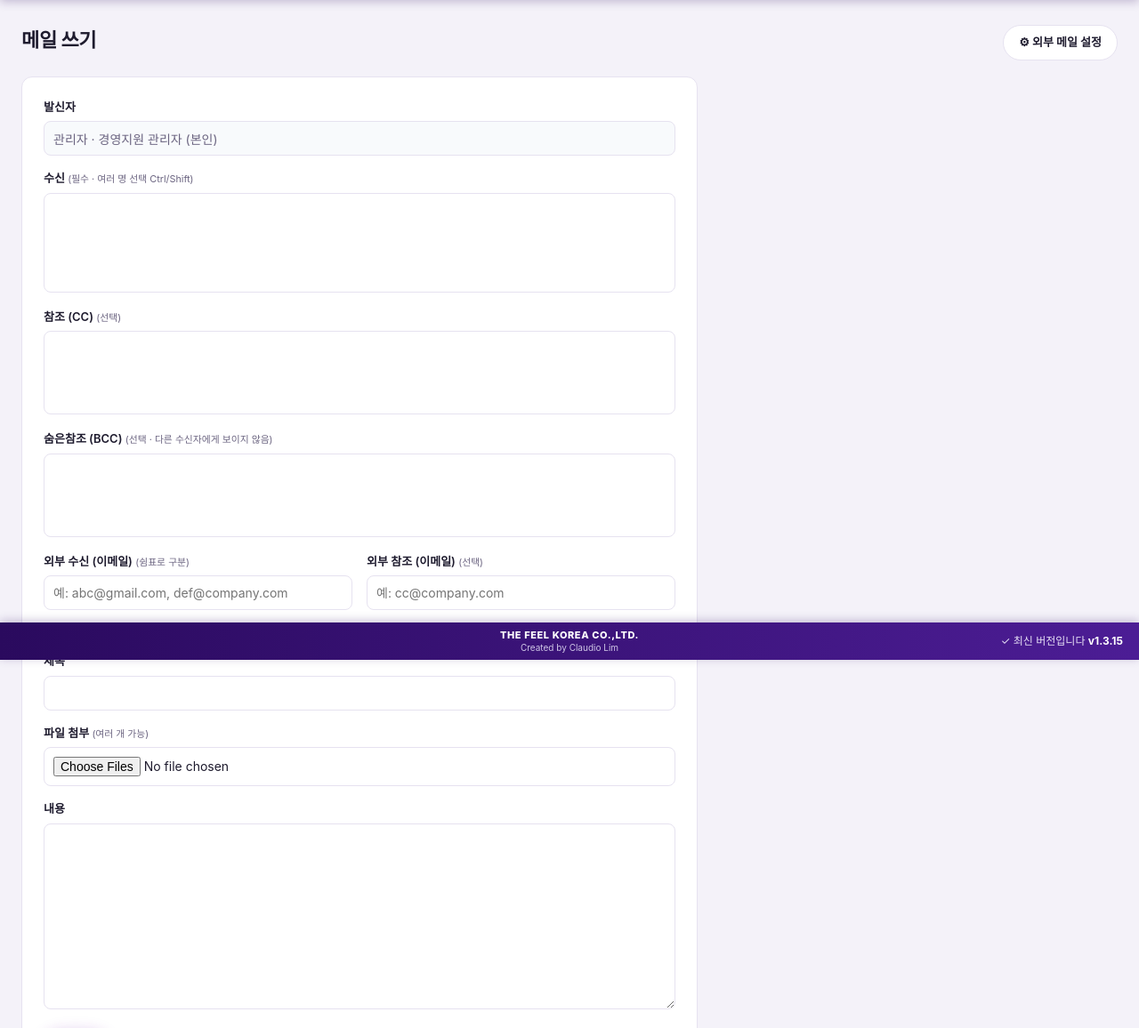
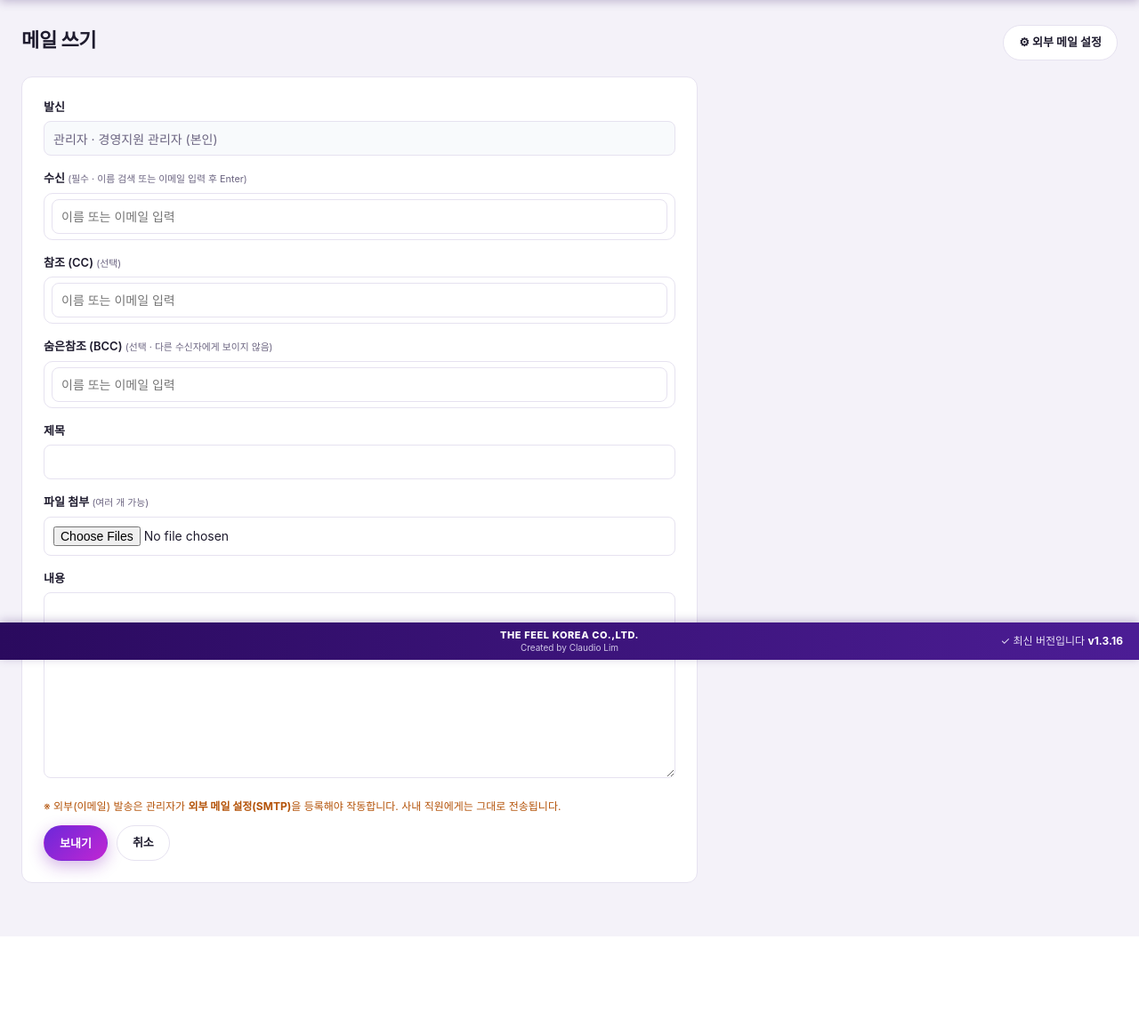
Before and after one commit to Claudio-sys11/thefeel-intranet, a Flask app: page /mail/compose in a window 1280 px wide. Shown: the part 58-1214 px from the top of the page at 89% size. After the commit the page ends 1111 px from the top, so only its background shows below. Run offline with Flask 3, Linux system fonts and the light colour scheme; the visitor is signed in with stand-in values (Sample User, id 1); data comes from the database, SQL or seed files in the repository; tables that the repository leaves empty hold one stand-in row (values such as "Sample post"); lists and menus that the app fills with data are empty.

Commit message:
v1.3.16 - 메일 수신자 이름검색 자동완성 입력
- 발신: 본인 이름 표시(읽기전용)
- 수신/참조/숨은참조: 기본 공란 텍스트 입력. 이름 입력 시 직원 검색(자동완성)
  → 선택하면 칩으로 추가(내부=user id), 이메일 입력 시 외부 칩(ext_)으로 기록
- 칩 다중 hidden input → 백엔드 getlist 처리, 외부 BCC(ext_bcc)도 지원
- 중복 방지, Backspace로 마지막 칩 삭제, 외부 발송에 bcc 포함

Co-Authored-By: Claude Opus 4.8 <noreply@anthropic.com>

```diff
--- a/app.py
+++ b/app.py
@@ -1030,7 +1030,7 @@ def parse_emails(s):
     return [p.strip() for p in re.split(r"[,;\s]+", s or "") if p.strip() and "@" in p]
 
 
-def send_external_mail(to_addrs, cc_addrs, subject, body, attach_paths):
+def send_external_mail(to_addrs, cc_addrs, bcc_addrs, subject, body, attach_paths):
     """SMTP로 외부 발송. (성공여부, 오류메시지) 반환."""
     cfg = smtp_config()
     if not cfg["host"] or not cfg["user"]:
@@ -1039,7 +1039,7 @@ def send_external_mail(to_addrs, cc_addrs, subject, body, attach_paths):
     msg["From"] = f'{cfg["from_name"]} <{cfg["user"]}>' if cfg["from_name"] else cfg["user"]
     msg["To"] = ", ".join(to_addrs)
     if cc_addrs:
-        msg["Cc"] = ", ".join(cc_addrs)
+        msg["Cc"] = ", ".join(cc_addrs)            # 숨은참조(bcc)는 헤더에 넣지 않음
     msg["Subject"] = subject
     msg.set_content(body or "")
     for path, fname in attach_paths:
@@ -1058,7 +1058,7 @@ def send_external_mail(to_addrs, cc_addrs, subject, body, attach_paths):
             if cfg["security"] == "tls":
                 srv.starttls()
         srv.login(cfg["user"], cfg["password"])
-        srv.send_message(msg, to_addrs=list(to_addrs) + list(cc_addrs))
+        srv.send_message(msg, to_addrs=list(to_addrs) + list(cc_addrs) + list(bcc_addrs))
         srv.quit()
         return (True, "")
     except Exception as e:
@@ -1079,7 +1079,7 @@ def admin_smtp():
         db.commit()
         if action == "test":
             cfg = smtp_config()
-            ok, err = send_external_mail([cfg["user"]], [], "[The Feel Intranet] SMTP 테스트",
+            ok, err = send_external_mail([cfg["user"]], [], [], "[The Feel Intranet] SMTP 테스트",
                                          "외부 메일 발송 설정이 정상 동작합니다.", [])
             flash("테스트 메일을 보냈습니다. 받은 편지함을 확인하세요." if ok else f"테스트 실패: {err}",
                   "ok" if ok else "error")
@@ -1123,8 +1123,9 @@ def mail_compose():
         to = [r for r in request.form.getlist("to") if r]
         cc = [r for r in request.form.getlist("cc") if r]
         bcc = [r for r in request.form.getlist("bcc") if r]
-        ext_to = parse_emails(request.form.get("ext_to", ""))    # 외부 수신 이메일
-        ext_cc = parse_emails(request.form.get("ext_cc", ""))    # 외부 참조 이메일
+        ext_to = parse_emails(", ".join(request.form.getlist("ext_to")))   # 외부 수신 이메일(여러 개)
+        ext_cc = parse_emails(", ".join(request.form.getlist("ext_cc")))   # 외부 참조
+        ext_bcc = parse_emails(", ".join(request.form.getlist("ext_bcc"))) # 외부 숨은참조
         if not subject or (not to and not ext_to):
             flash("제목과 받는 사람(사내 수신 또는 외부 이메일)을 입력하세요.", "error")
             return render_template("mail/compose.html", users=users, form=request.form,
@@ -1158,10 +1159,10 @@ def mail_compose():
                 pass
         db.commit()
         # 외부 발송(SMTP)
-        if ext_to or ext_cc:
+        if ext_to or ext_cc or ext_bcc:
             paths = [(os.path.join(ATTACH_DIR, a["stored_name"]), a["filename"])
                      for a in db.execute("SELECT * FROM message_attachments WHERE message_id=?", (mid,)).fetchall()]
-            ok, err = send_external_mail(ext_to, ext_cc, subject, body, paths)
+            ok, err = send_external_mail(ext_to, ext_cc, ext_bcc, subject, body, paths)
             if ok:
                 flash("메일을 보냈습니다. (외부 발송 포함)", "ok")
             else:
--- a/static/style.css
+++ b/static/style.css
@@ -124,6 +124,21 @@ td.dt .dt-time{font-size:10.5px;color:#94a3b8}
 .form-card .fc-ic{font-size:26px}
 .form-card b{font-size:15px}
 .form-card small{color:var(--muted);font-size:12px}
+/* 메일 수신자 입력(이름 검색 + 칩) */
+.recip-field{position:relative;display:flex;flex-wrap:wrap;gap:6px;align-items:center;
+  border:1px solid var(--line);border-radius:10px;padding:6px 8px;background:#fff;min-height:44px}
+.recip-field .chip{display:inline-flex;align-items:center;gap:6px;background:#ede9fe;color:#5b21b6;
+  border-radius:999px;padding:3px 10px;font-size:13px;font-weight:600}
+.recip-field .chip small{font-weight:500;opacity:.8}
+.recip-field .chip.ext{background:#e0f2fe;color:#075985}
+.recip-field .chip .x{cursor:pointer;font-weight:800;opacity:.6}
+.recip-field .chip .x:hover{opacity:1}
+.recip-input{border:0;outline:none;flex:1;min-width:160px;font-size:14px;padding:5px;background:transparent}
+.suggest{position:absolute;left:0;right:0;top:100%;z-index:20;background:#fff;border:1px solid var(--line);
+  border-radius:10px;margin-top:4px;max-height:230px;overflow:auto;box-shadow:0 8px 24px rgba(0,0,0,.12);display:none}
+.suggest .opt{padding:9px 12px;cursor:pointer;font-size:13px}
+.suggest .opt:hover{background:var(--bg)}
+.suggest .opt small{color:var(--muted)}
 /* 메일 첨부파일 */
 .attach-box{background:#f8fafc;border:1px solid var(--line);border-radius:10px;padding:12px 16px;margin:0 0 14px}
 .attach-box ul{margin:8px 0 0;padding-left:18px}
--- a/templates/mail/compose.html
+++ b/templates/mail/compose.html
@@ -7,40 +7,81 @@
 </div>
 <form method="post" class="form" enctype="multipart/form-data">
   <div class="row">
-    <label>발신자</label>
+    <label>발신</label>
     <input type="text" value="{{ current_user['name'] }}{% if current_user['dept'] %} · {{ current_user['dept'] }}{% endif %}{% if current_user['position'] %} {{ current_user['position'] }}{% endif %} (본인)" disabled>
   </div>
   <div class="row">
-    <label>수신 <small>(필수 · 여러 명 선택 Ctrl/Shift)</small></label>
-    <select name="to" multiple size="5">
-      {% for u in users %}<option value="{{ u['id'] }}">{{ u['name'] }} · {{ u['dept'] or '-' }} {{ u['position'] or '' }}</option>{% endfor %}
-    </select>
+    <label>수신 <small>(필수 · 이름 검색 또는 이메일 입력 후 Enter)</small></label>
+    <div class="recip-field" id="rf-to"><input type="text" class="recip-input" placeholder="이름 또는 이메일 입력" autocomplete="off"><div class="suggest" id="sg-to"></div></div>
   </div>
   <div class="row">
     <label>참조 (CC) <small>(선택)</small></label>
-    <select name="cc" multiple size="4">
-      {% for u in users %}<option value="{{ u['id'] }}">{{ u['name'] }} · {{ u['dept'] or '-' }} {{ u['position'] or '' }}</option>{% endfor %}
-    </select>
+    <div class="recip-field" id="rf-cc"><input type="text" class="recip-input" placeholder="이름 또는 이메일 입력" autocomplete="off"><div class="suggest" id="sg-cc"></div></div>
   </div>
   <div class="row">
     <label>숨은참조 (BCC) <small>(선택 · 다른 수신자에게 보이지 않음)</small></label>
-    <select name="bcc" multiple size="4">
-      {% for u in users %}<option value="{{ u['id'] }}">{{ u['name'] }} · {{ u['dept'] or '-' }} {{ u['position'] or '' }}</option>{% endfor %}
-    </select>
+    <div class="recip-field" id="rf-bcc"><input type="text" class="recip-input" placeholder="이름 또는 이메일 입력" autocomplete="off"><div class="suggest" id="sg-bcc"></div></div>
   </div>
-  <div class="row two">
-    <div><label>외부 수신 (이메일) <small>(쉼표로 구분)</small></label>
-      <input type="text" name="ext_to" value="{{ form.get('ext_to','') }}" placeholder="예: abc@gmail.com, def@company.com"></div>
-    <div><label>외부 참조 (이메일) <small>(선택)</small></label>
-      <input type="text" name="ext_cc" value="{{ form.get('ext_cc','') }}" placeholder="예: cc@company.com"></div>
-  </div>
-  {% if not smtp_on %}<p class="hint" style="text-align:left;color:#b45309">※ 외부 발송은 관리자가 <b>외부 메일 설정(SMTP)</b>을 등록해야 작동합니다. 사내 수신은 그대로 가능합니다.</p>{% endif %}
   <div class="row"><label>제목</label><input type="text" name="subject" value="{{ form.get('subject','') }}" required></div>
   <div class="row"><label>파일 첨부 <small>(여러 개 가능)</small></label><input type="file" name="attachments" multiple></div>
   <div class="row"><label>내용</label><textarea name="body" rows="11">{{ form.get('body','') }}</textarea></div>
+  {% if not smtp_on %}<p class="hint" style="text-align:left;color:#b45309">※ 외부(이메일) 발송은 관리자가 <b>외부 메일 설정(SMTP)</b>을 등록해야 작동합니다. 사내 직원에게는 그대로 전송됩니다.</p>{% endif %}
   <div class="actions">
     <button class="btn primary">보내기</button>
     <a href="{{ url_for('mail_inbox') }}" class="btn">취소</a>
   </div>
 </form>
+
+<script>
+var USERS = [{% for u in users %}{id:{{ u['id'] }},name:"{{ u['name']|e }}",dept:"{{ (u['dept'] or '')|e }}",pos:"{{ (u['position'] or '')|e }}"}{{ ',' if not loop.last }}{% endfor %}];
+function initRecip(field){
+  var wrap=document.getElementById('rf-'+field);
+  var input=wrap.querySelector('.recip-input');
+  var sug=document.getElementById('sg-'+field);
+  var chosen={};
+  function chip(label,inputName,val,cls,key){
+    if(chosen[key])return; chosen[key]=1;
+    var c=document.createElement('span'); c.className='chip'+(cls?' '+cls:'');
+    var x=document.createElement('span'); x.className='x'; x.textContent='✕';
+    x.onclick=function(){c.remove();delete chosen[key];};
+    var h=document.createElement('input'); h.type='hidden'; h.name=inputName; h.value=val;
+    var t=document.createElement('span'); t.innerHTML=label;
+    c.appendChild(t); c.appendChild(h); c.appendChild(x);
+    wrap.insertBefore(c,input);
+  }
+  function addUser(u){ chip(u.name+' <small>'+(u.dept||'')+'</small>', field, u.id, '', 'u'+u.id); }
+  function addEmail(e){ chip(e, 'ext_'+field, e, 'ext', 'e'+e.toLowerCase()); }
+  function close(){ sug.style.display='none'; sug.innerHTML=''; }
+  function show(q){
+    sug.innerHTML=''; var ql=q.toLowerCase();
+    if(!ql){close();return;}
+    var m=USERS.filter(function(u){return u.name.toLowerCase().indexOf(ql)>=0||(u.dept||'').toLowerCase().indexOf(ql)>=0;}).slice(0,8);
+    if(!m.length){close();return;}
+    m.forEach(function(u){
+      var o=document.createElement('div'); o.className='opt';
+      o.innerHTML='<b>'+u.name+'</b> <small>'+(u.dept||'')+' '+(u.pos||'')+'</small>';
+      o.onmousedown=function(ev){ev.preventDefault();addUser(u);input.value='';close();};
+      sug.appendChild(o);
+    });
+    sug.style.display='block';
+  }
+  input.addEventListener('input',function(){show(input.value.trim());});
+  input.addEventListener('keydown',function(e){
+    if(e.key==='Enter'||e.key===','){
+      e.preventDefault();
+      var v=input.value.trim().replace(/,$/,'').trim(); if(!v)return;
+      if(v.indexOf('@')>=0){ addEmail(v); input.value=''; close(); return; }
+      var ql=v.toLowerCase();
+      var ex=USERS.filter(function(u){return u.name.toLowerCase()===ql;});
+      var pa=USERS.filter(function(u){return u.name.toLowerCase().indexOf(ql)>=0;});
+      if(ex.length){addUser(ex[0]);} else if(pa.length===1){addUser(pa[0]);}
+      input.value=''; close();
+    } else if(e.key==='Backspace' && !input.value){
+      var chips=wrap.querySelectorAll('.chip'); if(chips.length){chips[chips.length-1].querySelector('.x').click();}
+    }
+  });
+  input.addEventListener('blur',function(){setTimeout(close,150);});
+}
+['to','cc','bcc'].forEach(initRecip);
+</script>
 {% endblock %}
--- a/version.py
+++ b/version.py
@@ -1,6 +1,6 @@
 # -*- coding: utf-8 -*-
 """버전 및 배포 정보 (릴리스마다 __version__ 만 올리면 됨)"""
-__version__ = "1.3.15"
+__version__ = "1.3.16"
 GITHUB_OWNER = "Claudio-sys11"
 GITHUB_REPO = "thefeel-intranet"
 # 릴리스 자산(설치파일) 이름 패턴 (실제 파일명에는 버전이 붙음: ...-1.0.2.exe)
```
